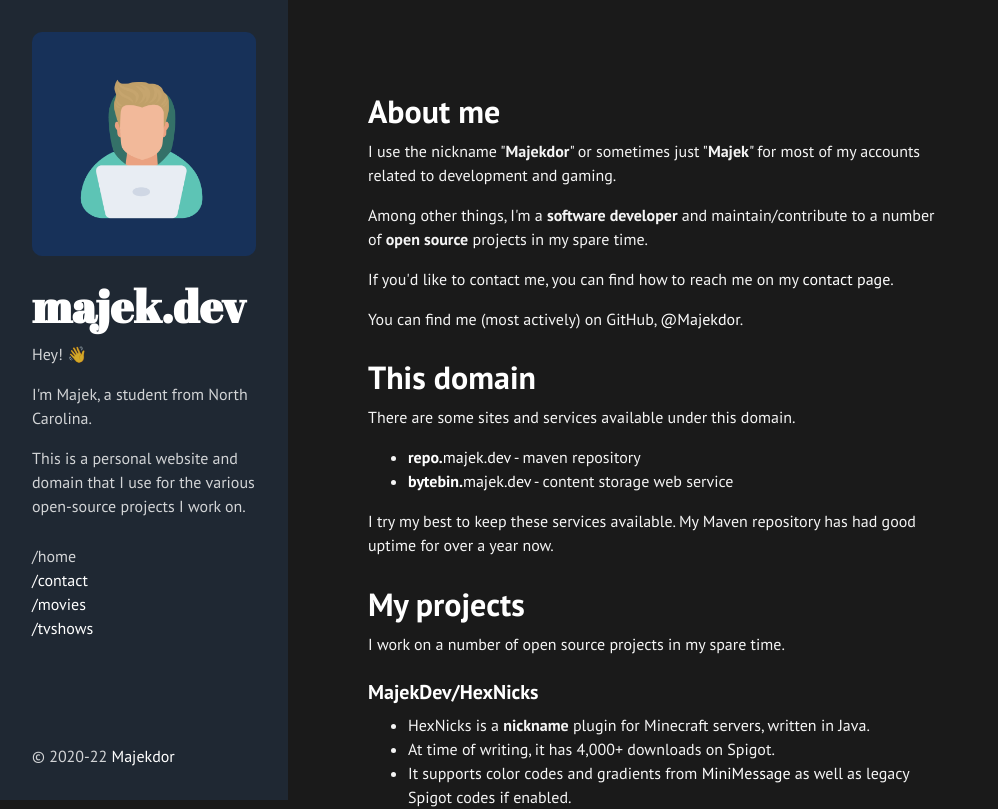
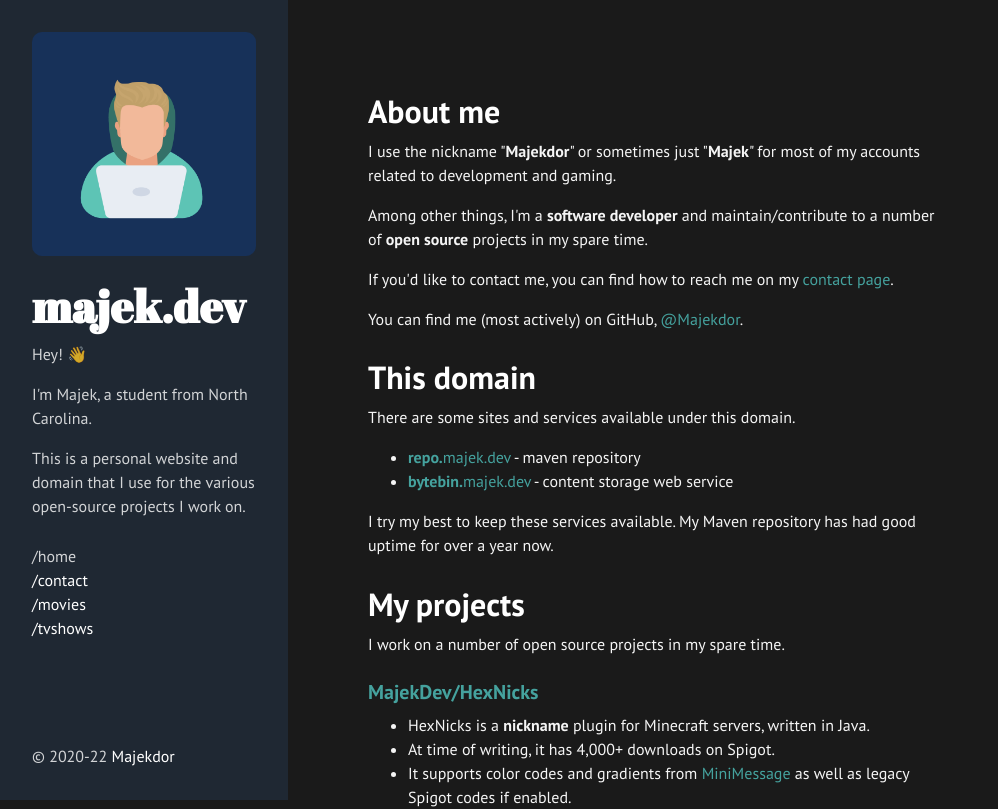
Before and after one commit to Majekdor/majek.dev, a Next.js app: page / in a window 1280 px wide. Shown: the top 809 px of the page, without its empty margins (0-998 px from the left). Built offline with nearby package versions, Linux system fonts and the light colour scheme.

Commit message:
fix style

```diff
--- a/styles/globals.css
+++ b/styles/globals.css
@@ -243,10 +243,6 @@
   color: rgba(255, 255, 255, .80);
   background-color: #1f2833;
 }
-  /* Sidebar links */
-  a {
-    color: #fff;
-  }
 
 @media (min-width: 48em) {
   .sidebar {
```
